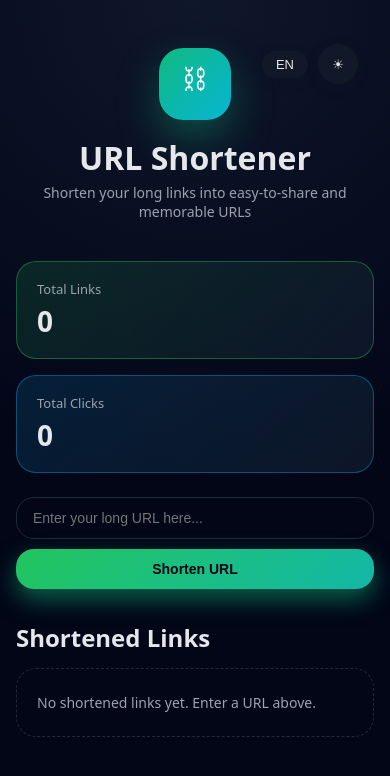
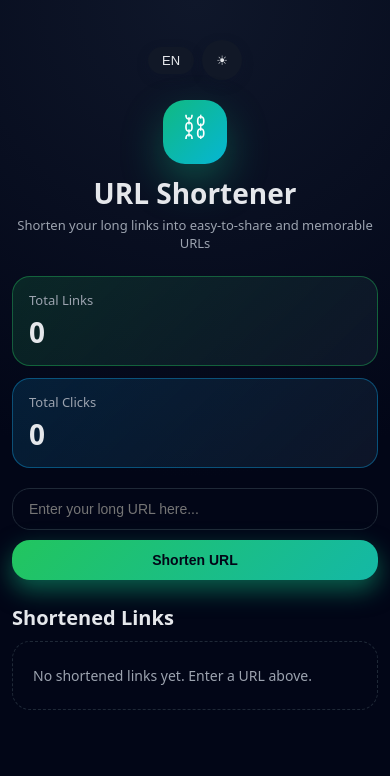
Before and after one commit to rafikingakbar/LinkNode, a plain HTML site: page index.html in a window 390 px wide. Drawn offline with Linux system fonts and the light colour scheme.

Commit message:
Add files via upload

```diff
--- a/css/base.css
+++ b/css/base.css
@@ -388,3 +388,74 @@ body {
   gap: 8px;
   color: var(--text-muted);
 }
+
+/* ================== MOBILE LAYOUT (≤ 640px) ================== */
+@media (max-width: 640px) {
+  /* Biar konten keliatan kaya “kartu” HP, gak terlalu melebar */
+  .page {
+    max-width: 430px;
+    padding: 16px 12px 32px;
+  }
+
+  /* Hero lebih compact */
+  .header {
+    margin-bottom: 24px;
+    gap: 16px;
+  }
+
+  .header-left {
+    gap: 10px;
+  }
+
+  .logo-box {
+    width: 64px;
+    height: 64px;
+    border-radius: 22px;
+  }
+
+  .title {
+    font-size: 28px;
+  }
+
+  .subtitle {
+    font-size: 13px;
+  }
+
+  /* Tombol EN + theme pindah ke atas dan dirapikan */
+  .header-right {
+    position: static;          /* bukan absolute lagi */
+    order: -1;                 /* nongol di paling atas header */
+    align-self: center;
+    display: flex;
+    justify-content: center;   /* tombol sejajar di tengah */
+    gap: 8px;
+    margin-bottom: 4px;
+  }
+
+  /* Stat card jadi satu kolom (stack) */
+  .stats {
+    grid-template-columns: 1fr;
+    gap: 12px;
+    margin-bottom: 20px;
+  }
+
+  .card {
+    border-radius: 18px;
+    padding: 14px 16px;
+  }
+
+  /* Form & list sedikit dirapikan */
+  .shorten-section {
+    margin-bottom: 24px;
+  }
+
+  .list-title {
+    font-size: 20px;
+    margin: 0 0 10px;
+  }
+
+  .link-card,
+  .empty-state {
+    border-radius: 18px;
+  }
+}
```
